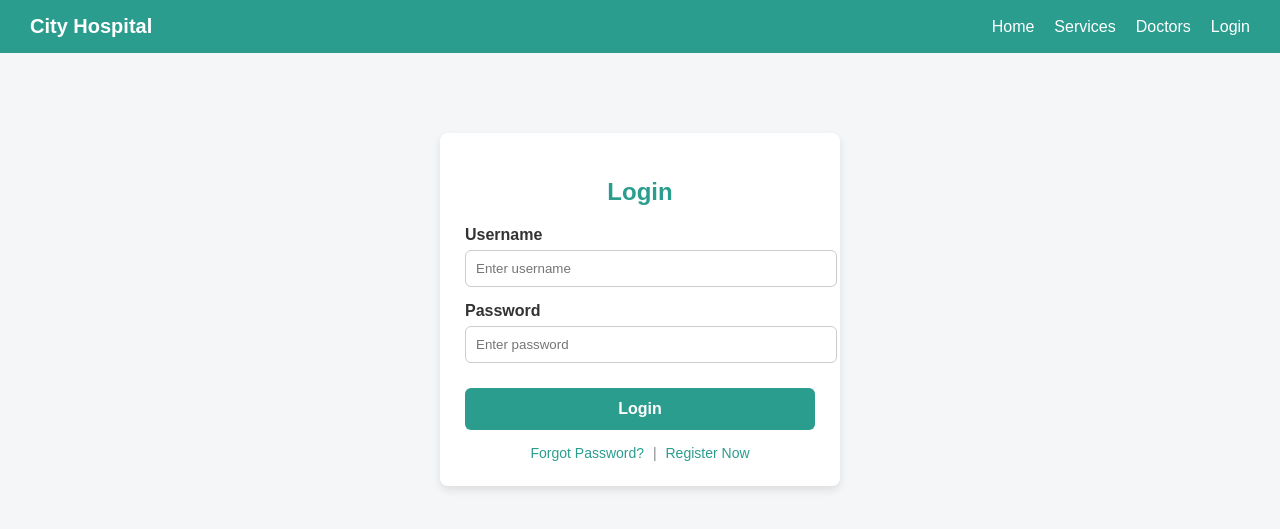
After one commit to Rafeeuzzaman-Dihan/hospital-management-system, a PHP site: page /auth/login.php in a window 1280 px wide. The commit adds this page. Shown: the top 529 px of the page. Run offline with PHP 8.4, Linux system fonts and the light colour scheme.

Commit message:
Refactor landing page structure and add login functionality

```diff
--- /dev/null
+++ b/auth/login.php
@@ -0,0 +1,28 @@
+<?php include "../includes/navbar.php"; ?>
+
+<!-- CSS Links -->
+<link rel="stylesheet" href="../css/navbar.css">
+<link rel="stylesheet" href="../css/login.css">
+
+<div class="login-container">
+    <h2>Login</h2>
+    <form action="#" method="post">
+        <div class="form-group">
+            <label for="username">Username</label>
+            <input type="text" id="username" name="username" placeholder="Enter username" required>
+        </div>
+
+        <div class="form-group">
+            <label for="password">Password</label>
+            <input type="password" id="password" name="password" placeholder="Enter password" required>
+        </div>
+
+        <button type="submit" class="btn">Login</button>
+
+        <div class="links">
+            <a href="#">Forgot Password?</a>
+            <span>|</span>
+            <a href="register.php">Register Now</a>
+        </div>
+    </form>
+</div>
--- /dev/null
+++ b/css/login.css
@@ -0,0 +1,80 @@
+body {
+    margin: 0;
+    font-family: Arial, sans-serif;
+    background-color: #f4f6f8;
+}
+
+.login-container {
+    width: 350px;
+    margin: 80px auto;
+    padding: 25px;
+    background: #fff;
+    border-radius: 8px;
+    box-shadow: 0px 4px 8px rgba(0,0,0,0.1);
+    text-align: center;
+}
+
+.login-container h2 {
+    margin-bottom: 20px;
+    color: #2a9d8f;
+}
+
+.form-group {
+    text-align: left;
+    margin-bottom: 15px;
+}
+
+label {
+    display: block;
+    margin-bottom: 6px;
+    font-weight: bold;
+    color: #333;
+}
+
+input {
+    width: 100%;
+    padding: 10px;
+    border: 1px solid #ccc;
+    border-radius: 6px;
+    outline: none;
+}
+
+input:focus {
+    border-color: #2a9d8f;
+}
+
+.btn {
+    width: 100%;
+    padding: 12px;
+    background-color: #2a9d8f;
+    color: white;
+    font-size: 16px;
+    font-weight: bold;
+    border: none;
+    border-radius: 6px;
+    cursor: pointer;
+    margin-top: 10px;
+}
+
+.btn:hover {
+    background-color: #21867a;
+}
+
+.links {
+    margin-top: 15px;
+    font-size: 14px;
+}
+
+.links a {
+    color: #2a9d8f;
+    text-decoration: none;
+}
+
+.links a:hover {
+    text-decoration: underline;
+}
+
+.links span {
+    margin: 0 5px;
+    color: #888;
+}
--- a/css/navbar.css
+++ b/css/navbar.css
@@ -1,35 +1,36 @@
-.navbar {
-    background: #2a9d8f;
-    color: #fff;
-    padding: 1rem 0;
+body {
+    margin: 0;
+    font-family: Arial, sans-serif;
 }
 
-.nav-container {
+.navbar {
     display: flex;
     justify-content: space-between;
     align-items: center;
+    background-color: #2a9d8f;
+    padding: 15px 30px;
 }
 
-.brand {
-    display: flex;
-    align-items: center;
-    font-size: 1.5rem;
+.logo {
+    font-size: 20px;
     font-weight: bold;
+    color: white;
 }
 
-.brand .logo {
-    height: 40px;
-    width: 40px;
-    margin-right: 10px;
+.nav-links {
+    list-style: none;
+    display: flex;
+    gap: 20px;
+    margin: 0;
+    padding: 0;
 }
 
-.navbar nav a {
-    margin-left: 1.5rem;
+.nav-links li a {
     text-decoration: none;
-    color: #fff;
+    color: white;
     font-weight: 500;
 }
 
-.navbar nav a:hover {
+.nav-links li a:hover {
     text-decoration: underline;
 }
--- a/includes/navbar.php
+++ b/includes/navbar.php
@@ -1,14 +1,21 @@
+<!DOCTYPE html>
+<html lang="en">
+<head>
+    <meta charset="UTF-8">
+    <title>City Hospital</title>
+    <link rel="stylesheet" href="css/navbar.css">
+</head>
+<body>
 <header class="navbar">
-    <div class="nav-container">
-        <div class="brand">
-            <img src="images/logo.png" alt="City Hospital Logo" class="logo">
-            <span>City Hospital</span>
-        </div>
-        <nav>
-            <a href="index.php">Home</a>
-            <a href="services.php">Services</a>
-            <a href="doctors.php">Doctors</a>
-            <a href="login.php">Login</a>
-        </nav>
-    </div>
+    <div class="logo">City Hospital</div>
+    <nav>
+        <ul class="nav-links">
+            <li><a href="index.php">Home</a></li>
+            <li><a href="#services">Services</a></li>
+            <li><a href="#doctors">Doctors</a></li>
+            <li><a href="auth/login.php">Login</a></li>
+        </ul>
+    </nav>
 </header>
+</body>
+</html>
```
Also changed, not shown: includes/header.php (deleted, +0 -16 lines), index.php (+1 -59 lines).
